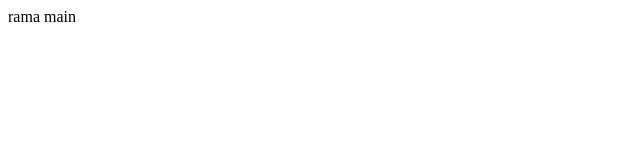
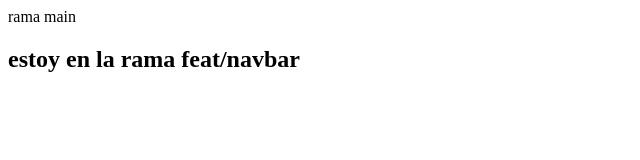
Before and after one commit to toffycaluga/trabajo_colaborativo, a plain HTML site: page index.html in a window 1280 px wide. Shown: the whole page, without its empty margins (0-640 px from the left). Drawn offline with Linux system fonts and the light colour scheme.

Commit message:
FEAT/h2 creado en index

```diff
--- a/index.html
+++ b/index.html
@@ -9,6 +9,8 @@
 
 <body>
     rama main
+
+    <h2>estoy en la rama feat/navbar</h2>
 </body>
 
 </html>
```
